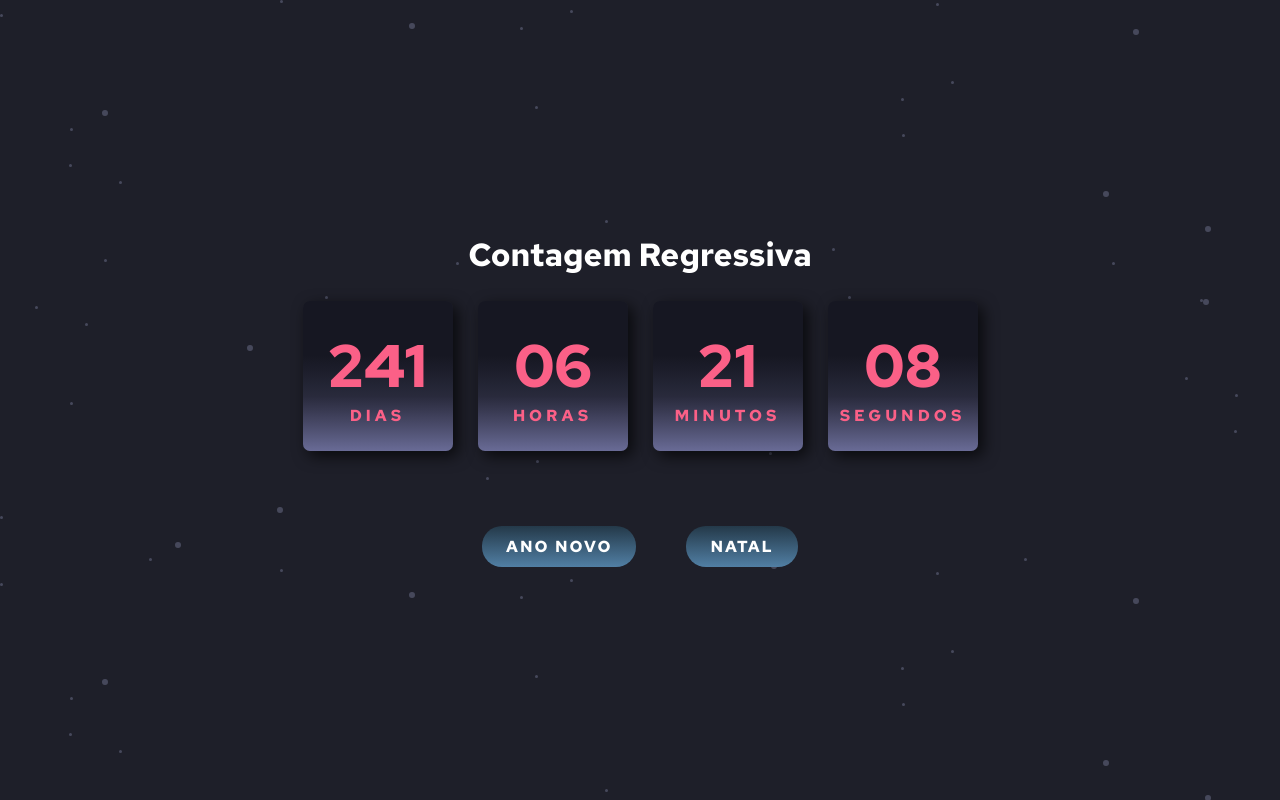
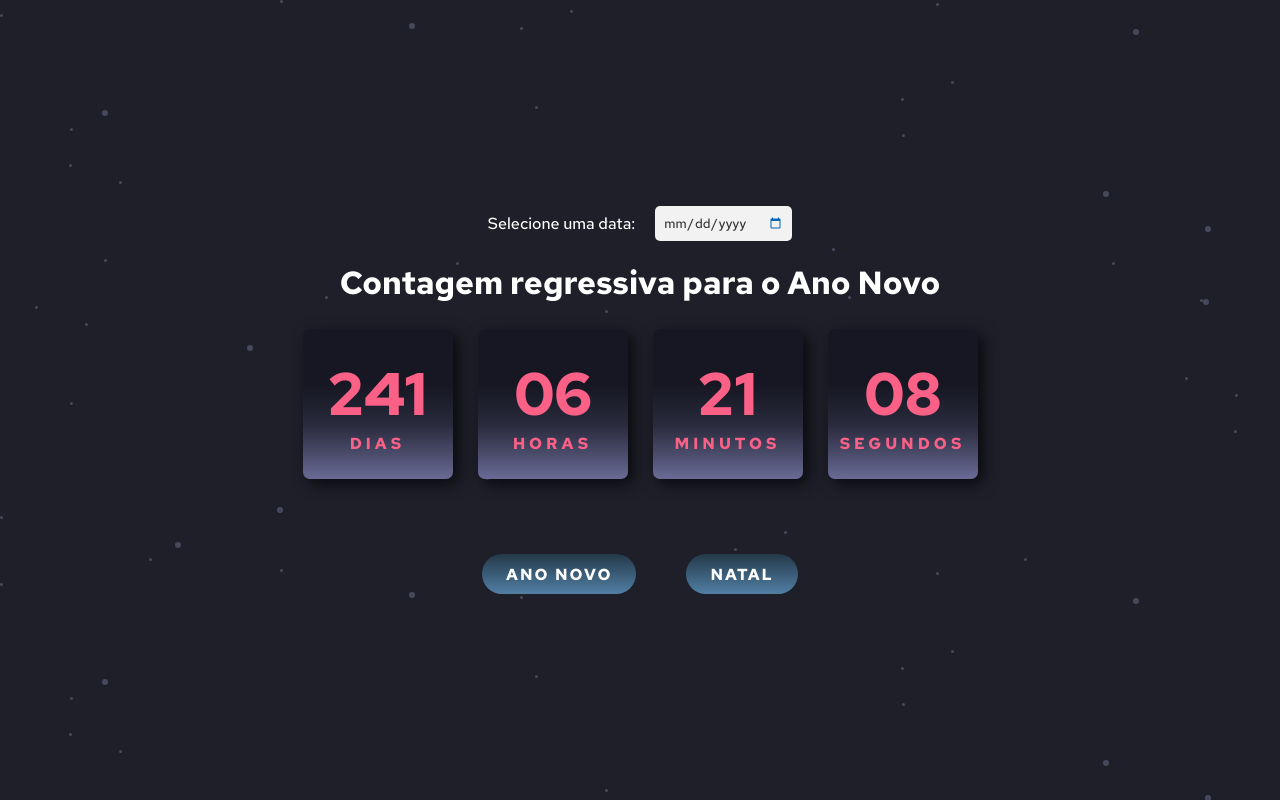
Before and after one commit to JoaoPedroOM/Timer, a plain HTML site: page index.html in a window 1280 px wide. Both pictures are taken after a click on the item "ANO NOVO". Drawn offline with Linux system fonts and the light colour scheme.

Commit message:
Add files via upload

```diff
--- a/css/style.css
+++ b/css/style.css
@@ -85,7 +85,7 @@ h1{
   background-position: right center;
   background-size: 200% auto;
  -webkit-animation: pulse 2s infinite;
- animation: pulse512 1.5s infinite;
+  animation: pulse512 1.5s infinite;
 }
 
 @keyframes pulse512 {
@@ -102,6 +102,54 @@ h1{
   }
  }
 
+ input[type="date"] {
+  appearance: none;
+  -webkit-appearance: none;
+  -moz-appearance: none;
+  border: 1px solid #ccc;
+  padding: 8px;
+  font-size: 16px;
+  font-family: sans-serif;
+  border-radius: 5px;
+  position: relative;
+}
+.input_infos{
+  justify-content: center;
+  align-items: center;
+  display: flex;
+  gap: 2rem;
+}
+.input_infos{
+  margin-bottom: 2rem;
+}
+label{
+  font-size: 1.6rem;
+  color: white;
+  font-family: 'Red Hat Text', sans-serif;
+}
+input[type="date"] {
+  background-color: #f2f2f2;
+  border: none;
+  border-radius: 5px;
+  box-sizing: border-box;
+  color: #333;
+  font-size: 1.3rem;
+  font-family: 'Red Hat Text', sans-serif;
+  padding: 8px;
+}
+input[type="date"]:hover{
+  cursor: pointer;
+}
+
+input[type="date"]:focus {
+  outline: none;
+}
+
+input[type="date"]::-webkit-calendar-picker-indicator {
+  filter: invert(22%) sepia(66%) saturate(5617%) hue-rotate(192deg) brightness(90%) contrast(102%);
+}
+
+
 @media(max-width:450px){
   .timer{
     display: grid;
@@ -112,10 +160,19 @@ h1{
     margin-bottom: 4rem;
   }
   h1{
-    font-size: 2.5rem;
+    font-size: 2rem;
     padding-bottom: 4rem;
   }
   .opcoes ul{
     gap: 2rem;
   }
 }
+
+@media(max-width:360px){
+
+  h1{
+    font-size: 1.5rem;
+    padding-bottom: 4rem;
+  }
+
+}
--- a/index.html
+++ b/index.html
@@ -9,6 +9,7 @@
 
   <link href="https://fonts.googleapis.com/css2?family=Red+Hat+Text:wght@500;700&display=swap" rel="stylesheet">
   <link rel="stylesheet" href="./css/style.css">
+  <link rel="icon" type="image/png" href="./img/icons8-fita-de-bookmark-16.png"/>
 	<title>Timer</title>
 
   <script src="./js/script.js" defer></script>
@@ -16,8 +17,13 @@
 <body>
 
   <main>
+    <div class="input_infos">
+      <label for="data">Selecione uma data:</label>
+      <input type="date" id="data">
+    </div>
 
-    <h1>Contagem Regressiva</h1>
+
+    <h1 id="contagem">Contagem Regressiva</h1>
     <div class="timer">
 
       <div>
--- a/js/script.js
+++ b/js/script.js
@@ -6,16 +6,54 @@ const segundos = document.getElementById("segundos");
 const anoNovo = document.getElementById("newYear");
 const Natal = document.getElementById("newNatal");
 
+const contagemInfo = document.getElementById("contagem")
+
+
 const newYear = "1 jan 2024";
 const newNatal = "25 dec 2023";
 
 let intervalId; // variável para armazenar o ID do intervalo
 
+const dataInput = document.getElementById("data");
+
+function usuarioContagem(infos) {
+
+  const yourDate = infos;
+  const currentDate = new Date()
+
+  const totalSeconds = (yourDate - currentDate) / 1000;
+
+  const day = Math.floor(totalSeconds / 3600 / 24);
+  const hours = Math.floor(totalSeconds / 3600) % 24;
+  const mins = Math.floor(totalSeconds / 60) % 60;
+  const seconds = Math.floor(totalSeconds) % 60;
+
+  dias.innerHTML = day;
+  horas.innerHTML = formatando(hours);
+  minutos.innerHTML = formatando(mins);
+  segundos.innerHTML = formatando(seconds);
+
+}
+
+dataInput.addEventListener("change", function(event) {
+
+  contagemInfo.innerHTML = `Contagem regressiva`;
+  event.preventDefault(); // evita que a página recarregue
+
+  const selectedDate = new Date(event.target.value);
+
+  clearInterval(intervalId); // interrompe a execução do intervalo anterior
+  intervalId = setInterval(function() {
+    usuarioContagem(selectedDate);
+  }, 1000);
+});
+
+
 function contagem(infos) {
-  const newYearDate = new Date(infos);
+  const yourDate = new Date(infos);
   const currentDate = new Date();
 
-  const totalSeconds = (newYearDate - currentDate) / 1000;
+  const totalSeconds = (yourDate - currentDate) / 1000;
 
   const day = Math.floor(totalSeconds / 3600 / 24);
   const hours = Math.floor(totalSeconds / 3600) % 24;
@@ -33,6 +71,10 @@ function formatando(time) {
 }
 
 anoNovo.addEventListener('click', function(event) {
+
+  dataInput.value = "";
+  contagemInfo.innerHTML = "Contagem regressiva para o Ano Novo";
+
   event.preventDefault(); // evita que a página recarregue
   clearInterval(intervalId); // interrompe a execução do intervalo anterior
   intervalId = setInterval(function() {
@@ -41,6 +83,10 @@ anoNovo.addEventListener('click', function(event) {
 });
 
 Natal.addEventListener('click', function(event) {
+
+  dataInput.value = "";
+  contagemInfo.innerHTML = "Contagem regressiva para o Natal";
+
   event.preventDefault(); // evita que a página recarregue
 
   clearInterval(intervalId); // interrompe a execução do intervalo anterior
```
Also changed, not shown: img/favicon-16x16.png (added), img/icons8-fita-de-bookmark-16.png (added).
